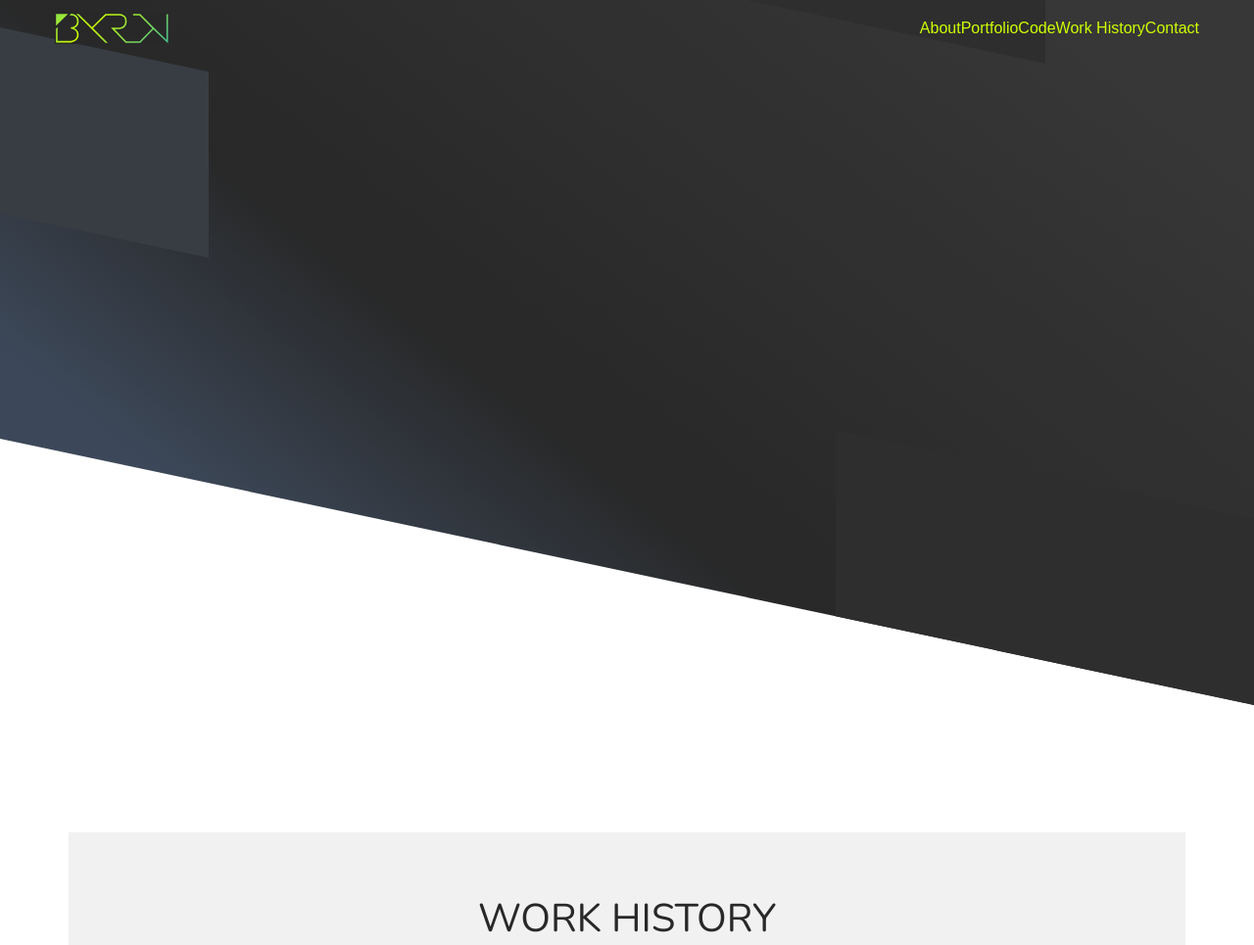
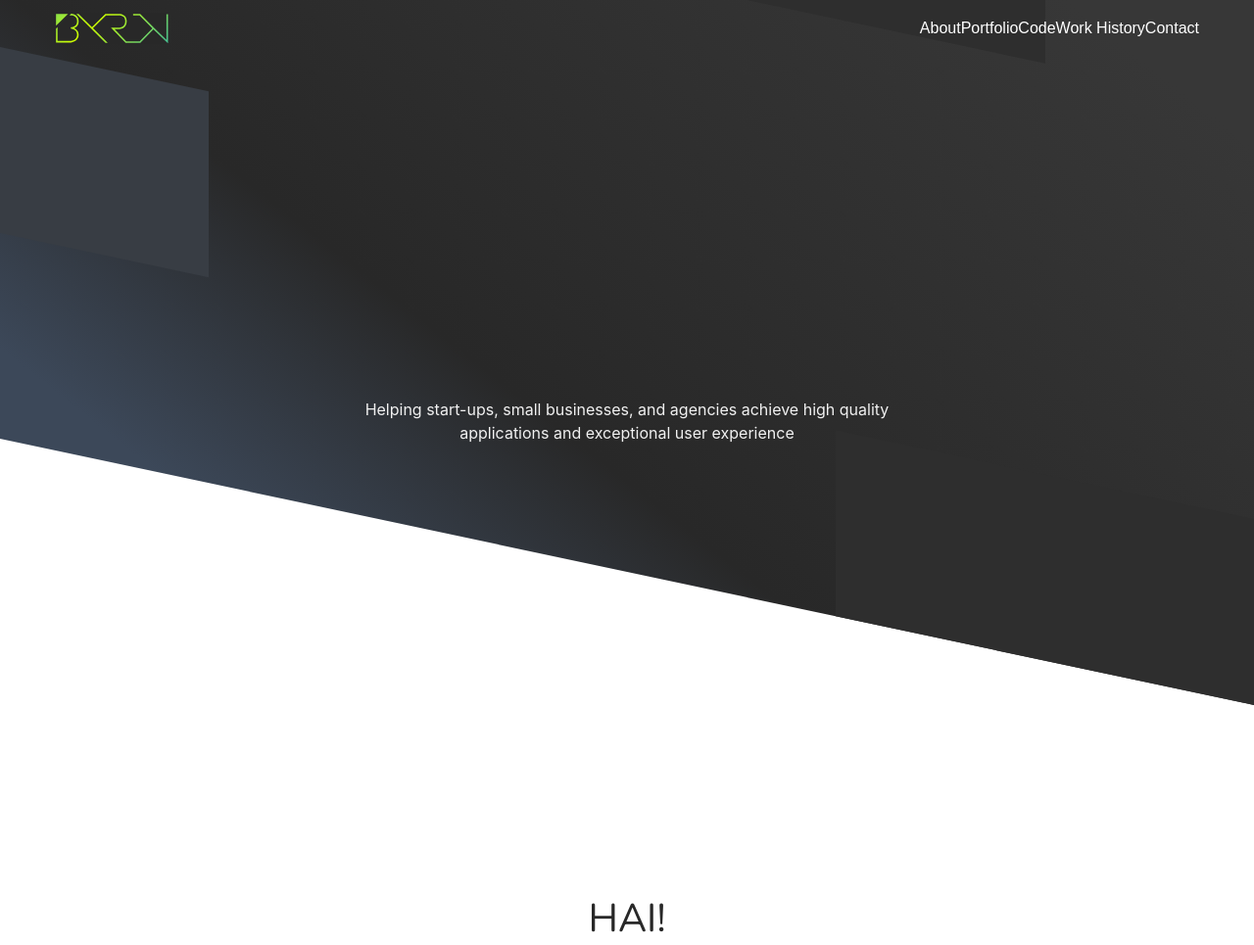
Before and after one commit to thebyronc/byronchang.com, a Gatsby site: page / in a window 1280 px wide. Shown: the top 965 px of the page at 98% size. Built offline with nearby package versions, Linux system fonts and the light colour scheme; Gatsby itself is replaced by a stand-in of ours.

Commit message:
add text positioning

```diff
--- a/src/components/AboutMe.jsx
+++ b/src/components/AboutMe.jsx
@@ -5,7 +5,7 @@ import { colors } from '../style-utilities/variables';
 import AnsiraLogo from '../images/ansira.png';
 
 const StyledAboutMe = styled.div`
-  background-color: ${colors.white};
+  /* background-color: ${colors.white}; */
   color: ${colors.grey};
   .row {
     margin: 32px 0 32px;
@@ -27,19 +27,18 @@ class AboutMe extends Component {
       <StyledAboutMe className="container">
         <div className="row">
           <div class="col">
-            <h1 className="header">Work History</h1>
+            <h1 className="header">Hai!</h1>
             <p>I have over 7 years of experience in designing and creating web-based training for a global audience and over a year developing consumer-facing web applications. I am an initiator and a quick learner with effective leadership abilities and am equally adept at collaborating with others in an Agile environment. I went to coding school to learn how to develop Java based applications and have gained over a year of professional experience developing on a wide range of technologies including: React.js, Docker, Vue.js, MySQL, AWS EC2, Flat file databases, Node.js, and more. </p>
           </div>
         </div>
 
         <div className="row">
           <div class="col-md-3">
-            <h2>Developer</h2>
+            <h2>Test</h2>
             <ul className="list-unstyled">
               <li>Ansira</li>
               <li>August 2018 - Present</li>
             </ul>
-            <img src={AnsiraLogo} alt="ansira" />
           </div>
           <div class="col-md-9">
             <ul>
--- a/src/components/Header.jsx
+++ b/src/components/Header.jsx
@@ -1,6 +1,7 @@
 import React, { Component } from "react";
 import styled from 'styled-components';
 import { colors } from '../style-utilities/variables';
+import SlantHeader from './SlantHeader';
 
 const StyledHeader = styled.div`
   /* background-color: ${colors.purple}; */
@@ -16,60 +17,8 @@ const StyledHeader = styled.div`
     width: 100%;
     max-width: 600px;
     text-align: center;
-  }
-`;
-
-const StyledBackground = styled.div`
-  position: absolute;
-  width: 100%;
-  height: 100%;
-  top: -80px;
-  -webkit-transform: skewY(12deg);
-  transform: skewY(12deg);
-  -webkit-transform-origin: 100%;
-  transform-origin: 100%;
-  background: -o-linear-gradient(240deg, #373737 15%, #282828 70%, #3c4859 94%);
-  background: linear-gradient(-150deg, #373737 15%, #282828 70%, #3c4859 94%);
-  span {
-    -webkit-transition: 0.4s all;
-    -o-transition: 0.4s all;
-    transition: 0.4s all;
-    position: absolute;
-    height: 190px;
-  }
-  span:nth-child(1) {
-    display: none;
-    top: 0;
-    width: 33.33333%;
-    right: -16.66666%;
-    background: #373737;
-  }
-  span:nth-child(2) {
-    width: 33.33333%;
-    top: 0;
-    right: 16.66666%;
-    left: auto;
-    bottom: auto;
-    background: #2e2e2e;
-  }
-  span:nth-child(3) {
-    width: 33.33333%;
-    right: 49.99999%;
-    bottom: auto;
-    left: auto;
-    background: #222222;
-  }
-  span:nth-child(4) {
-    width: 33.33333%;
-    top: 380px;
-    left: -16.66666%;
-    background: #383d44;
-  }
-  span:nth-child(5) {
-    width: 33.33333%;
-    right: 0;
-    bottom: 0;
-    background: #2e2e2e;
+    z-index: 1;
+    top: -180px;
   }
 `;
 
@@ -77,14 +26,7 @@ class Header extends Component {
   render() {
     return (
       <StyledHeader className="container-fluid">
-        <StyledBackground>
-          <span></span>
-          <span></span>
-          <span></span>
-          <span></span>
-          <span></span>
-          <span></span>
-        </StyledBackground>
+        <SlantHeader></SlantHeader>
         <header>
           {/* <h1>Hello, my name is Byron Chang.</h1> */}
           <p>Helping start-ups, small businesses, and agencies achieve high quality applications and exceptional user experience</p>
--- a/src/components/Navigation/Navigation.jsx
+++ b/src/components/Navigation/Navigation.jsx
@@ -12,14 +12,14 @@ const StyledNavigation = styled.nav`
 
   .nav-link.link-custom {
     font-family: 'Quicksand', sans-serif;
-    color: ${colors.volt};
+    color: #ffffff !important;
     transition: 0.3s;
   }
   .nav-link.link-custom:hover {
-    color: ${colors.volt};
+    color: ${colors.volt} !important;
   }
   .active {
-    color: ${colors.volt};
+    color: ${colors.volt} !important;
   }
   .logo {
     background-color: ${colors.volt};
@@ -58,9 +58,12 @@ class Navigation extends Component {
   render() {
     return (
       <StyledNavigation className="navbar navbar-expand-sm navbar-dark">
-        <a class="navbar-brand" href="#">
+        {/* <a class="navbar-brand" href="#">
           <img src={SVGMask} height="32" class="logo d-inline-block align-top" alt="" />
-        </a>
+        </a> */}
+        <div class="navbar-brand" href="#">
+          <img src={SVGMask} height="32" class="logo d-inline-block align-top" alt="" />
+        </div>
 
         <button class="navbar-toggler" type="button" data-toggle="collapse" data-target="#navbarSupportedContent" aria-controls="navbarSupportedContent" aria-expanded="false" aria-label="Toggle navigation">
           <span class="navbar-toggler-icon"></span>
--- /dev/null
+++ b/src/components/SlantHeader.jsx
@@ -0,0 +1,74 @@
+import React, { Component } from "react";
+import styled from 'styled-components';
+import { colors } from '../style-utilities/variables';
+
+const StyledSlantBackground = styled.div`
+  position: absolute;
+  width: 100%;
+  height: 100%;
+  top: -80px;
+  -webkit-transform: skewY(12deg);
+  transform: skewY(12deg);
+  -webkit-transform-origin: 100%;
+  transform-origin: 100%;
+  background: -o-linear-gradient(240deg, #373737 15%, #282828 70%, #3c4859 94%);
+  background: linear-gradient(-150deg, #373737 15%, #282828 70%, #3c4859 94%);
+  span {
+    -webkit-transition: 0.4s all;
+    -o-transition: 0.4s all;
+    transition: 0.4s all;
+    position: absolute;
+    height: 190px;
+  }
+  span:nth-child(1) {
+    display: none;
+    top: 0;
+    width: 33.33333%;
+    right: -16.66666%;
+    background: #373737;
+  }
+  span:nth-child(2) {
+    width: 33.33333%;
+    top: 0;
+    right: 16.66666%;
+    left: auto;
+    bottom: auto;
+    background: #2e2e2e;
+  }
+  span:nth-child(3) {
+    width: 33.33333%;
+    right: 49.99999%;
+    bottom: auto;
+    left: auto;
+    background: #222222;
+  }
+  span:nth-child(4) {
+    width: 33.33333%;
+    top: 50%;
+    left: -16.66666%;
+    background: #383d44;
+  }
+  span:nth-child(5) {
+    width: 33.33333%;
+    right: 0;
+    bottom: 0;
+    background: #2e2e2e;
+  }
+`;
+
+class SlantHeader extends Component {
+  render() {
+    return (
+      <StyledSlantBackground>
+        <span></span>
+        <span></span>
+        <span></span>
+        <span></span>
+        <span></span>
+        <span></span>
+      </StyledSlantBackground>
+    );
+  }
+}
+
+export default SlantHeader;
--- a/src/pages/index.jsx
+++ b/src/pages/index.jsx
@@ -20,10 +20,10 @@ class Index extends Component {
       <>
         <Helmet>
           <meta charSet="utf-8" />
+          <link href="https://fonts.googleapis.com/css?family=Nunito|Open+Sans&display=swap" rel="stylesheet"></link>
+          <link rel="stylesheet" href="https://stackpath.bootstrapcdn.com/bootstrap/4.3.1/css/bootstrap.min.css" integrity="sha384-ggOyR0iXCbMQv3Xipma34MD+dH/1fQ784/j6cY/iJTQUOhcWr7x9JvoRxT2MZw1T" crossorigin="anonymous"></link>
           <title>Byron Chang</title>
           <link rel="canonical" href="https://byronchang.com/" />
-          <link href="https://fonts.googleapis.com/css?family=Nunito|Open+Sans&display=swap" rel="stylesheet"></link>
-          <link rel="stylesheet" href="https://stackpath.bootstrapcdn.com/bootstrap/4.3.1/css/bootstrap.min.css" integrity="sha384-ggOyR0iXCbMQv3Xipma34MD+dH/1fQ784/j6cY/iJTQUOhcWr7x9JvoRxT2MZw1T" crossorigin="anonymous"></link>
         </Helmet>
 
         <Navigation />
```
